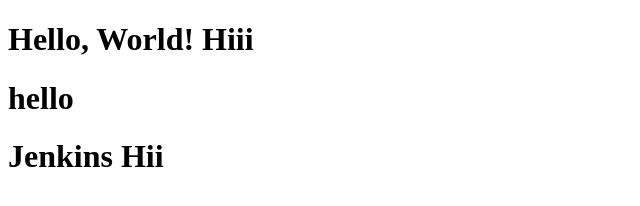
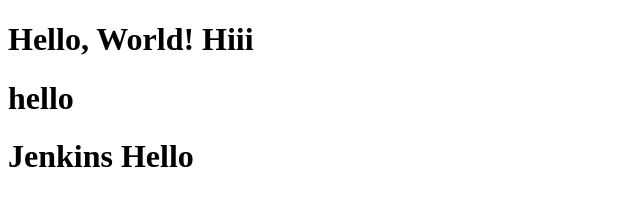
Before and after one commit to Meet01234/html, a plain HTML site: page index.html in a window 1280 px wide. Shown: the full height of the page, 0-640 px from the left. Drawn offline with Linux system fonts and the light colour scheme.

Commit message:
Update index.html

```diff
--- a/index.html
+++ b/index.html
@@ -7,6 +7,6 @@
 <body>
     <h1>Hello, World! Hiii</h1>
     <h1>hello</h1>
-    <h1>Jenkins Hii</h1>
+    <h1>Jenkins Hello</h1>
 </body>
 </html>
```
